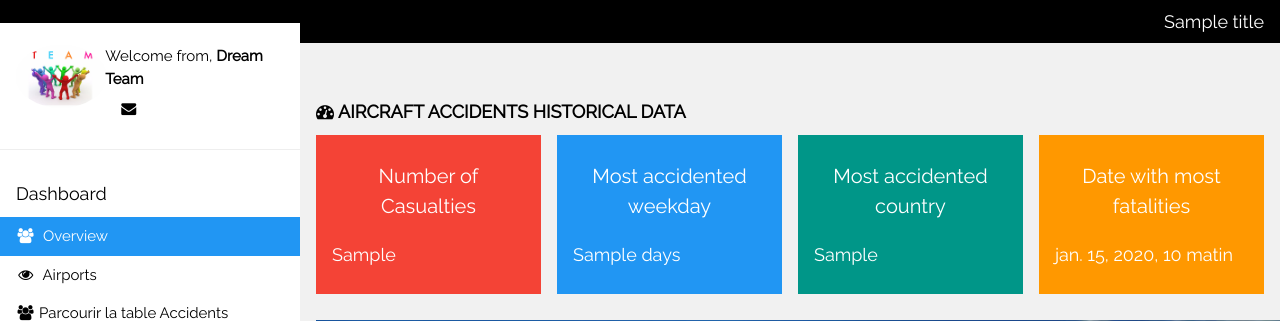
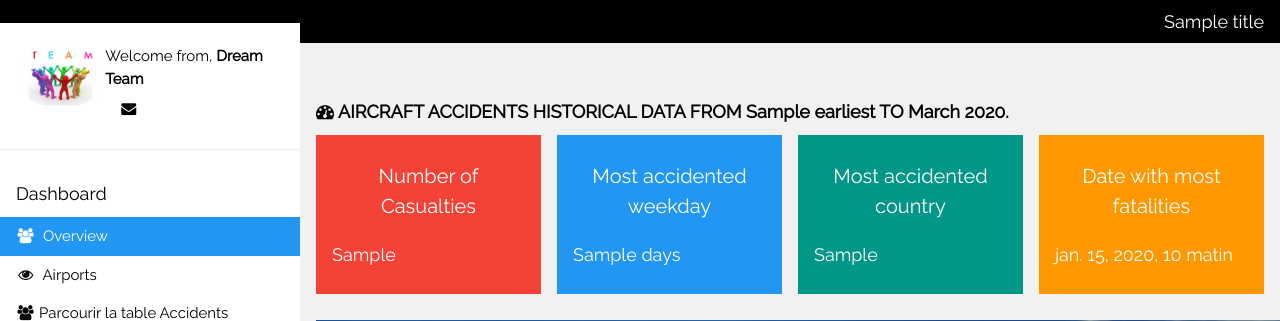
Before and after one commit to elvinaeury/Projet_SBD, a Django app: template Django/DjangoAviation/appliweb/templates/analytics2.html in a window 1280 px wide; the page is wider, and only the part inside the window is pictured. Shown: the top 321 px of that part. Run offline with Django 3.2, Linux system fonts and the light colour scheme; the template is opened without the code that fills it: most values are stand-ins (such as "Sample title", 1, 10 or a date in 2020).

Commit message:
Add files via upload

```diff
--- a/Django/DjangoAviation/appliweb/templates/analytics2.html
+++ b/Django/DjangoAviation/appliweb/templates/analytics2.html
@@ -57,7 +57,7 @@ html,body,h1,h2,h3,h4,h5 {font-family: "Raleway", sans-serif}
 
   <!-- Header -->
   <header class="w3-container" style="padding-top:22px">
-    <h5><b><i class="fa fa-dashboard"></i> AIRCRAFT ACCIDENTS HISTORICAL DATA</b></h5>
+    <h5><b><i class="fa fa-dashboard"></i> AIRCRAFT ACCIDENTS HISTORICAL DATA FROM {{ earliest_}} TO March 2020.</b></h5>
   </header>
 
   <div class="w3-row-padding w3-margin-bottom">
```
